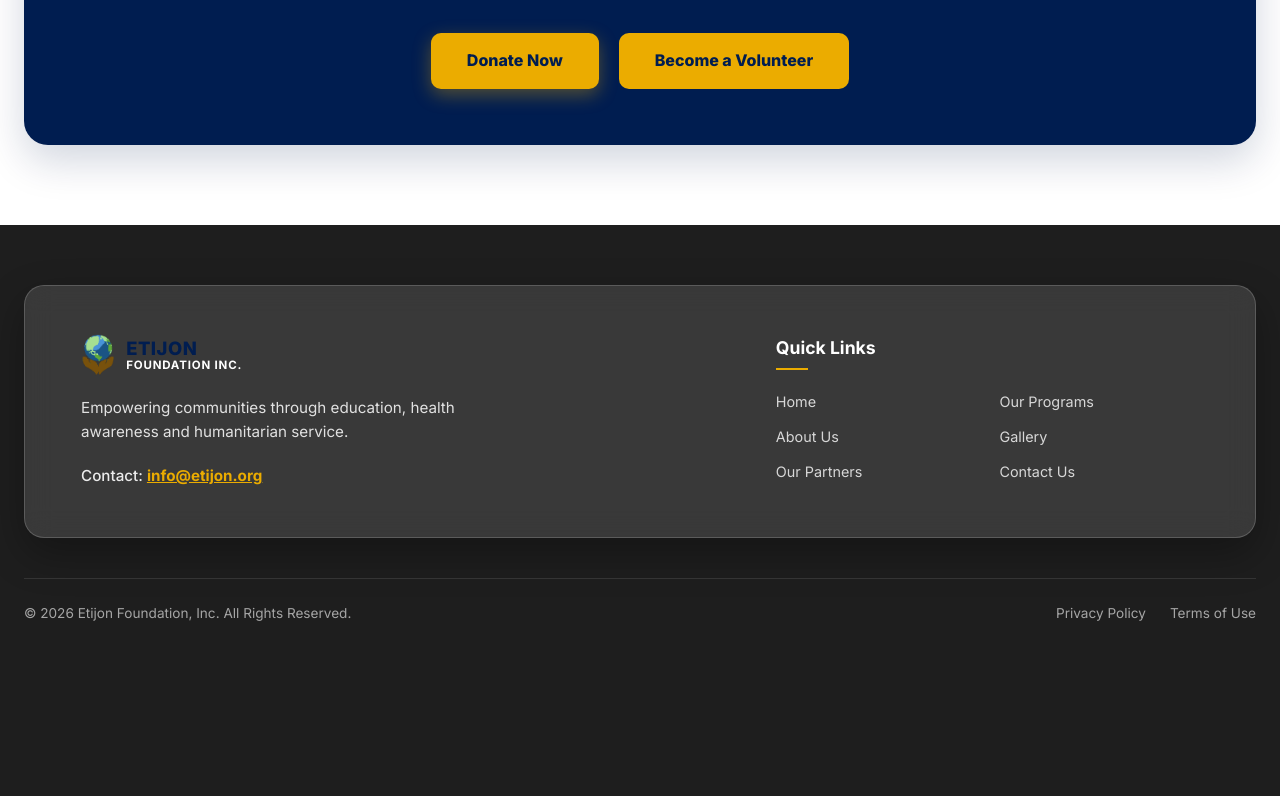
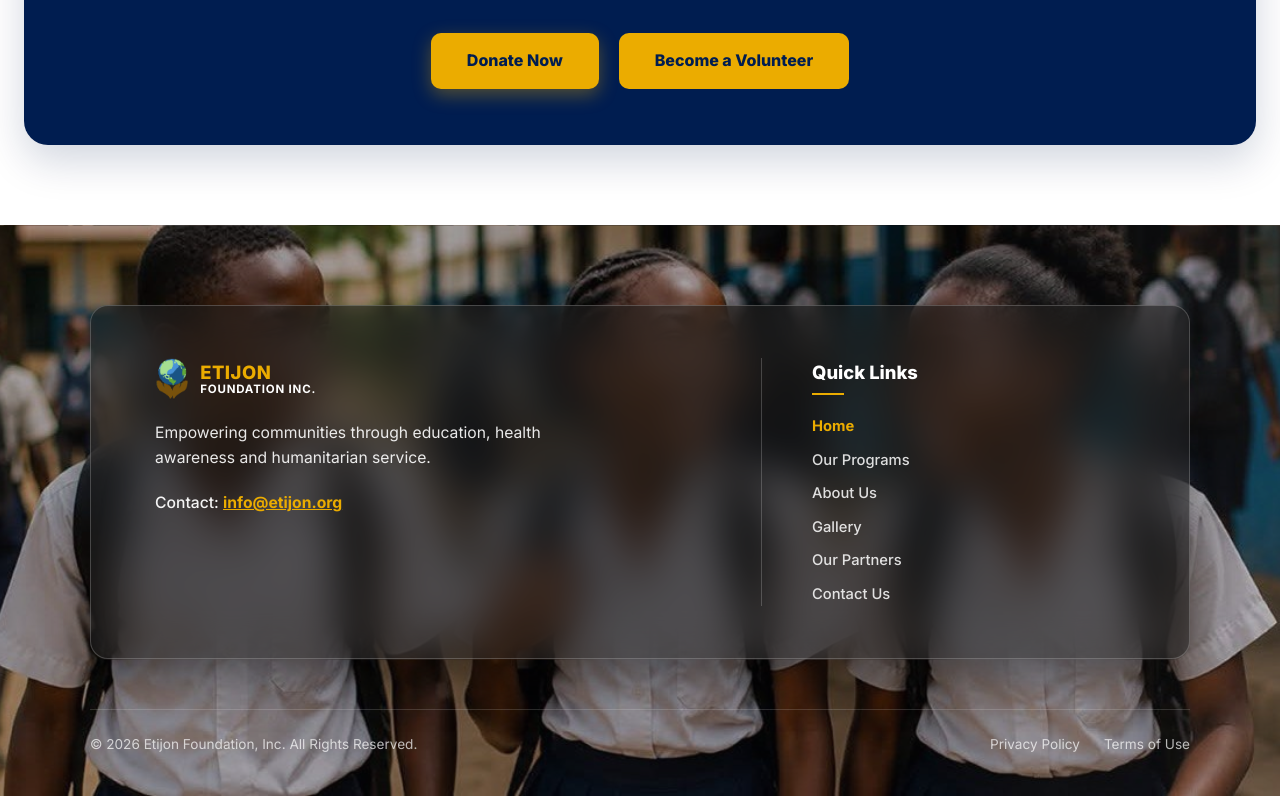
Before and after one commit to JimiR3d/etijon-website, a plain HTML site: page index.html in a window 1280 px wide. Shown: the part 1739-2535 px from the top of the page. Before the commit the page ends 2393 px from the top, so only its background shows below. Drawn offline with Linux system fonts and the light colour scheme.

Commit message:
Set solid blue navbar for inner pages and update footer background image to photo_2026-07-30_10-21-52.jpg

```diff
--- a/assets/css/components.css
+++ b/assets/css/components.css
@@ -1,10 +1,9 @@
 /* Etijon Foundation Header & Footer Reusable Components CSS */
 
 /* ==========================================================================
-   SITE HEADER & FLOATING GLASS CAPSULE NAVIGATION (STAYS PINNED AT TOP ON SCROLL)
+   SITE HEADER & NAVIGATION (HOMEPAGE TRANSPARENT vs INNER PAGES SOLID BLUE)
    ========================================================================== */
-.site-header,
-header.site-header.hero-overlay {
+.site-header {
   position: fixed !important;
   top: 0 !important;
   left: 0 !important;
@@ -22,7 +21,21 @@ header.site-header.hero-overlay {
   pointer-events: auto;
 }
 
-.main-nav {
+/* Default / Inner Pages Header: Solid Navy Blue Capsule */
+.main-nav,
+.site-header.inner-header .main-nav {
+  background: #001D50 !important;
+  border-radius: 20px !important;
+  padding: 14px 32px !important;
+  display: flex !important;
+  align-items: center !important;
+  justify-content: space-between !important;
+  box-shadow: 0 10px 32px rgba(0, 0, 0, 0.28) !important;
+  border: 1.5px solid rgba(255, 255, 255, 0.18) !important;
+}
+
+/* Homepage Only Header: Floating Translucent Glass Capsule */
+.site-header.home-header .main-nav {
   background: rgba(255, 255, 255, 0.16) !important;
   backdrop-filter: blur(22px) !important;
   -webkit-backdrop-filter: blur(22px) !important;
@@ -57,7 +70,7 @@ header.site-header.hero-overlay {
 .brand-name-gold {
   font-size: 1.15rem;
   font-weight: 800;
-  color: #001D50;
+  color: var(--secondary-color);
   letter-spacing: 0.5px;
 }
 
@@ -83,7 +96,7 @@ header.site-header.hero-overlay {
   white-space: nowrap;
   letter-spacing: 0.2px;
   text-decoration: none;
-  opacity: 0.9;
+  opacity: 0.95;
   transition: opacity var(--transition-fast), color var(--transition-fast);
   text-shadow: 0 1px 3px rgba(0, 0, 0, 0.6);
 }
@@ -182,42 +195,42 @@ header.site-header.hero-overlay {
 }
 
 /* ==========================================================================
-   GLASSMOPHISM SITE FOOTER
+   GLASSMOPHISM SITE FOOTER (EXACT FIGMA MATCH WITH HIGH-RES BACKGROUND PHOTO)
    ========================================================================== */
 .site-footer {
-  background-color: var(--bg-color);
+  background-color: #10141D;
   position: relative;
-  padding: 60px 24px 30px;
+  padding: 80px 24px 40px;
   overflow: hidden;
 }
 
-/* Footer Background Image with Dark Overlay */
+/* High-Res Footer Background Photo (photo_2026-07-30_10-21-52.jpg) */
 .site-footer::before {
   content: '';
   position: absolute;
   inset: 0;
-  background-image: url('../images/footer_bg.png');
+  background-image: url('../images/footer_bg.jpg');
   background-size: cover;
-  background-position: center;
-  opacity: 0.18;
+  background-position: center center;
+  opacity: 0.85;
   z-index: 0;
 }
 
 .footer-glass-card {
   position: relative;
   z-index: 1;
-  max-width: 1280px;
-  margin: 0 auto 40px;
-  background: rgba(255, 255, 255, 0.12);
-  backdrop-filter: blur(14px);
-  -webkit-backdrop-filter: blur(14px);
-  border-radius: var(--radius-lg);
-  border: 1px solid rgba(255, 255, 255, 0.18);
-  padding: 48px 56px;
+  max-width: 1100px;
+  margin: 0 auto 50px;
+  background: rgba(30, 30, 30, 0.55);
+  backdrop-filter: blur(20px);
+  -webkit-backdrop-filter: blur(20px);
+  border-radius: 18px;
+  border: 1px solid rgba(255, 255, 255, 0.2);
+  padding: 52px 64px;
   display: grid;
   grid-template-columns: 1.2fr 0.8fr;
   gap: 60px;
-  box-shadow: 0 16px 40px rgba(0, 0, 0, 0.3);
+  box-shadow: 0 20px 48px rgba(0, 0, 0, 0.45);
 }
 
 .footer-brand-col {
@@ -234,33 +247,30 @@ header.site-header.hero-overlay {
 }
 
 .footer-tagline {
-  color: rgba(255, 255, 255, 0.85);
-  font-size: 0.95rem;
+  color: rgba(255, 255, 255, 0.9);
+  font-size: 0.98rem;
   line-height: 1.6;
   max-width: 440px;
 }
 
 .footer-contact-link {
-  color: rgba(255, 255, 255, 0.9);
-  font-size: 0.95rem;
+  color: rgba(255, 255, 255, 0.95);
+  font-size: 0.98rem;
   font-weight: 500;
-}
-
-.footer-contact-link span {
-  color: var(--secondary-color);
-  font-weight: 700;
 }
 
 .footer-links-col {
   display: flex;
   flex-direction: column;
   gap: 20px;
+  border-left: 1px solid rgba(255, 255, 255, 0.2);
+  padding-left: 50px;
 }
 
 .footer-heading {
   color: var(--white);
-  font-size: 1.1rem;
-  font-weight: 700;
+  font-size: 1.15rem;
+  font-weight: 800;
   position: relative;
   padding-bottom: 8px;
 }
@@ -276,34 +286,36 @@ header.site-header.hero-overlay {
 }
 
 .footer-links-list {
-  display: grid;
-  grid-template-columns: repeat(2, 1fr);
-  gap: 12px 24px;
+  display: flex;
+  flex-direction: column;
+  gap: 10px;
 }
 
 .footer-link {
-  color: rgba(255, 255, 255, 0.8);
-  font-size: 0.9rem;
+  color: rgba(255, 255, 255, 0.85);
+  font-size: 0.92rem;
+  font-weight: 500;
   text-decoration: none;
   transition: color var(--transition-fast), transform var(--transition-fast);
 }
 
-.footer-link:hover {
+.footer-link:hover,
+.footer-link.active {
   color: var(--secondary-color);
-  transform: translateX(3px);
+  font-weight: 700;
 }
 
 .footer-bottom {
   position: relative;
   z-index: 1;
-  max-width: 1280px;
+  max-width: 1100px;
   margin: 0 auto;
   display: flex;
   justify-content: space-between;
   align-items: center;
-  color: rgba(255, 255, 255, 0.6);
+  color: rgba(255, 255, 255, 0.7);
   font-size: 0.85rem;
-  border-top: 1px solid rgba(255, 255, 255, 0.1);
+  border-top: 1px solid rgba(255, 255, 255, 0.15);
   padding-top: 24px;
 }
 
@@ -313,7 +325,7 @@ header.site-header.hero-overlay {
 }
 
 .footer-bottom-links a {
-  color: rgba(255, 255, 255, 0.6);
+  color: rgba(255, 255, 255, 0.7);
   text-decoration: none;
   transition: color var(--transition-fast);
 }
@@ -328,6 +340,12 @@ header.site-header.hero-overlay {
     gap: 40px;
     padding: 36px 32px;
   }
+  .footer-links-col {
+    border-left: none;
+    padding-left: 0;
+    border-top: 1px solid rgba(255, 255, 255, 0.2);
+    padding-top: 30px;
+  }
 }
 
 @media (max-width: 640px) {
--- a/assets/js/header-footer.js
+++ b/assets/js/header-footer.js
@@ -83,9 +83,17 @@ function renderHeader() {
     headerElem.classList.add('site-header');
     headerElem.innerHTML = HEADER_HTML;
 
-    // Set active link based on current page filename
+    // Set active link and header page mode (home transparent vs inner solid blue)
     const path = window.location.pathname;
     const page = path.split("/").pop() || "index.html";
+
+    if (page === "index.html" || page === "") {
+      headerElem.classList.add('home-header');
+      headerElem.classList.remove('inner-header');
+    } else {
+      headerElem.classList.add('inner-header');
+      headerElem.classList.remove('home-header');
+    }
 
     const pageToNavId = {
       "index.html": "nav-home",
```
Also changed, not shown: assets/images/footer_bg.jpg (added), assets/images/footer_bg.png (added), 1 other file.
